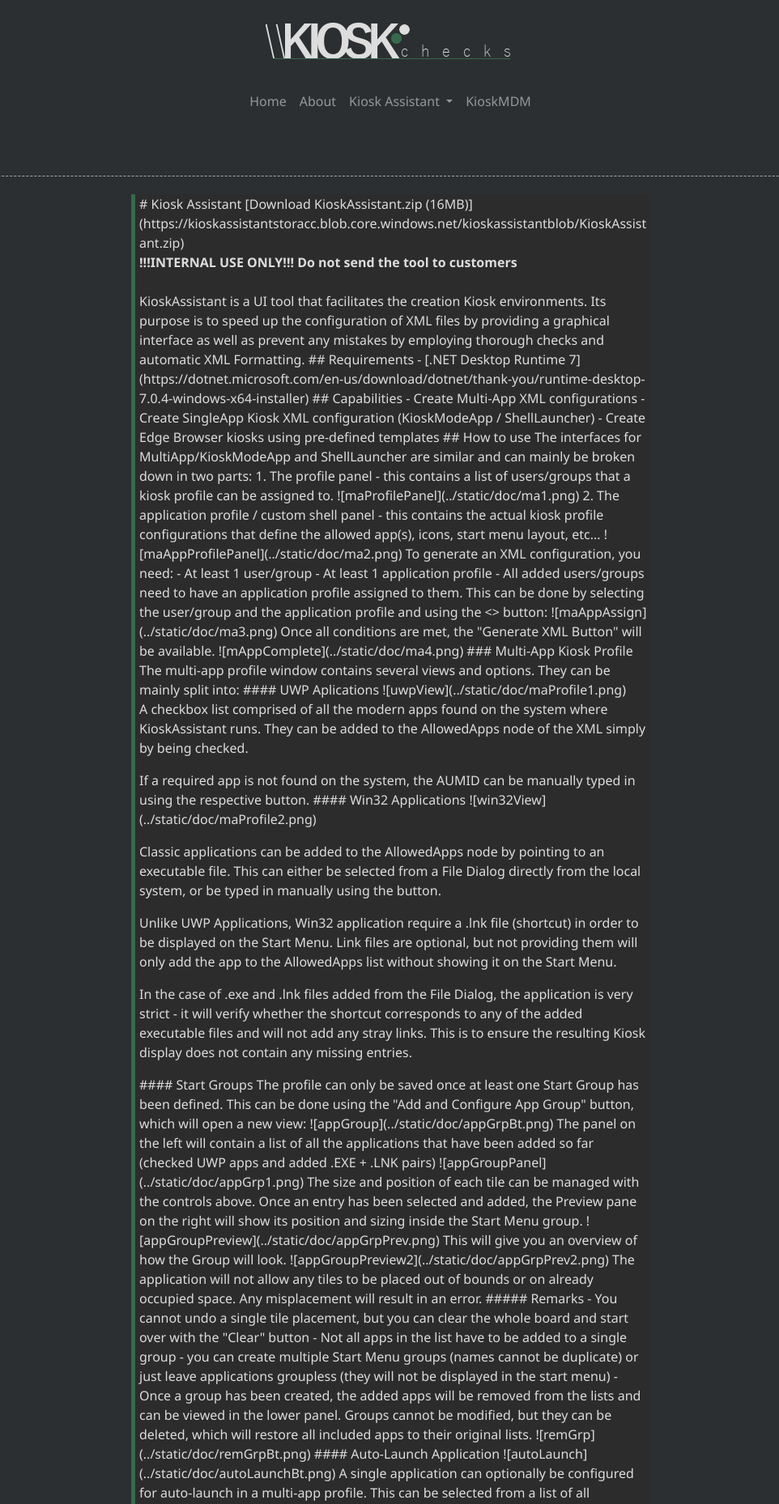
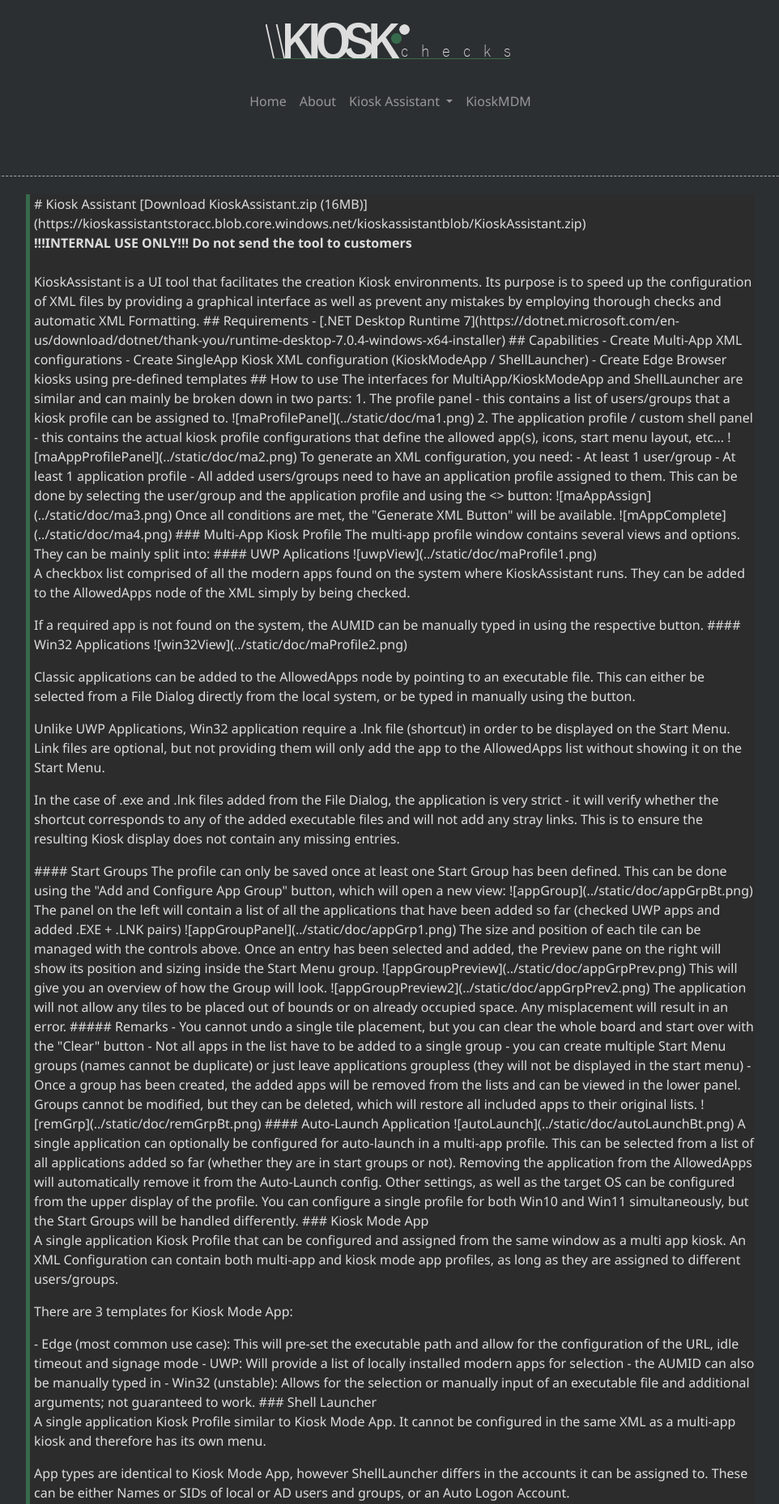
Before and after one commit to florinDNL/KioskChecks, a Flask app: page /documentation in a window 1280 px wide. Shown: the top 1858 px of the page at 81% size, without its empty margins (158-1120 px from the left). Run offline with Flask 2, Linux system fonts and the light colour scheme; some libraries are stand-ins or nearby versions.

Commit message:
documentation adjustmenet

```diff
--- a/webapp/static/styles/style.css
+++ b/webapp/static/styles/style.css
@@ -217,7 +217,7 @@
 }
 
 .docdiv {
-    width : 50%;
+    width : 900px;
     height: auto;
     word-wrap: break-word;
     position: absolute;
--- a/webapp/templates/kadoc.html
+++ b/webapp/templates/kadoc.html
@@ -1,12 +1,6 @@
 {% extends "base.html" %}
 {% block title %} Kiosk Assistant Documentation {% endblock %}
 {% block content %}
-<style>
-    p         {
-        font-family: default;
-        font-size: default;
-    }
-</style>
 <div class="docdiv">
     <md-block>
         # Kiosk Assistant
```
